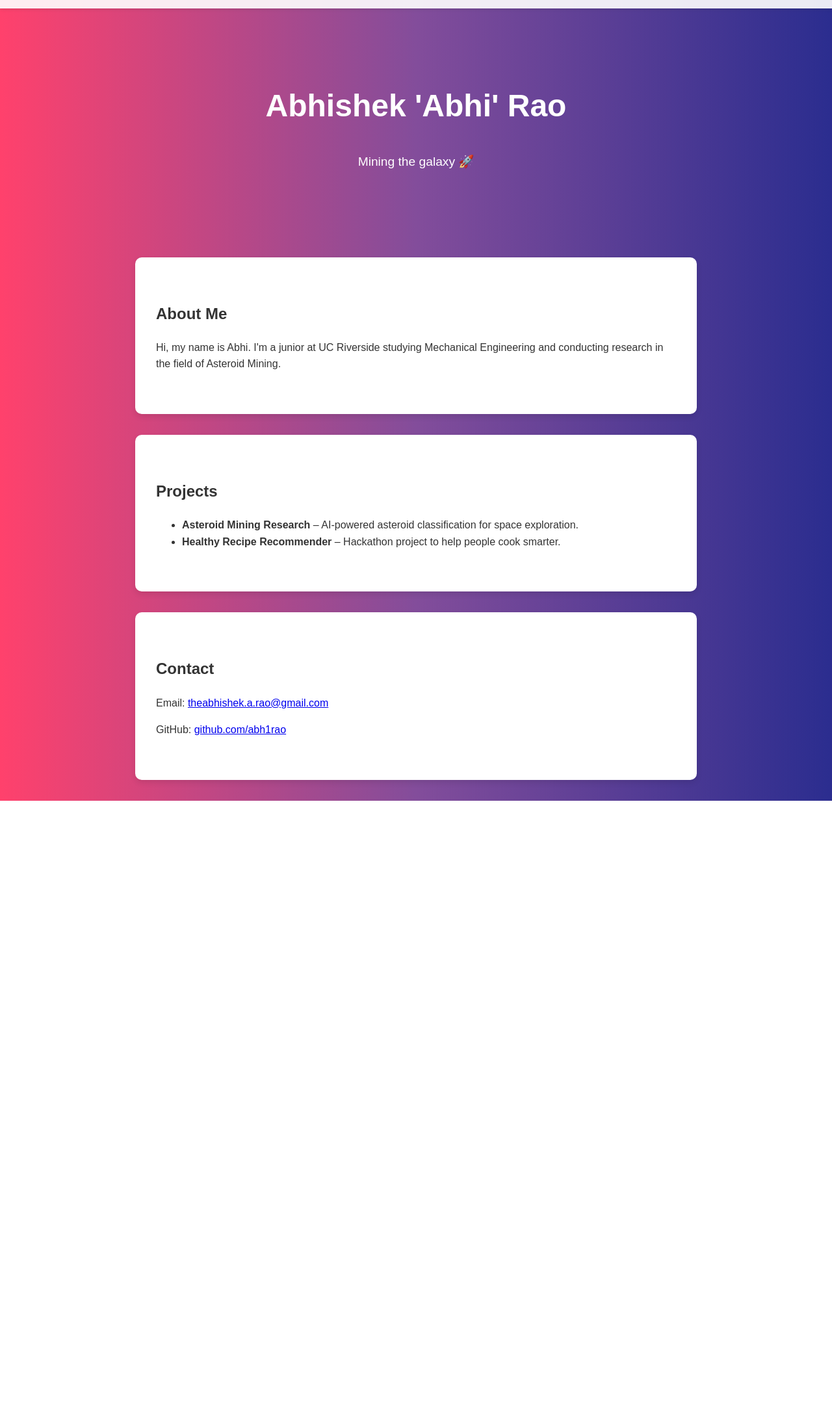
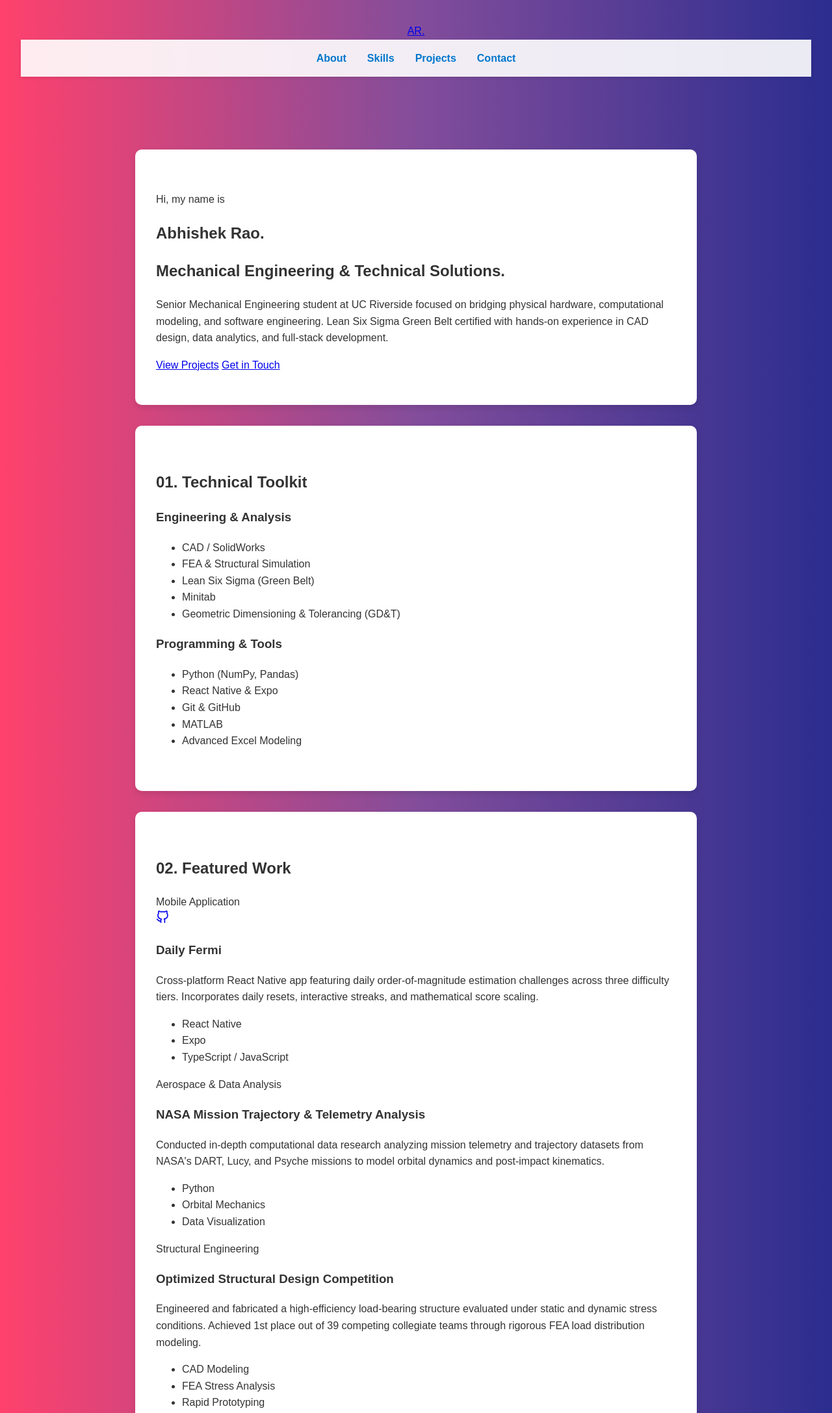
Before and after one commit to abh1rao/abh1rao.github.io, a plain HTML site: page index.html in a window 1280 px wide. Shown: the part 45-2219 px from the top of the page at 65% size. Before the commit the page ends 1277 px from the top, so only its background shows below. Drawn offline with Linux system fonts and the light colour scheme.

Commit message:
Enhance index.html with new layout and content
Updated the HTML structure to enhance the layout and content of the webpage. Added viewport meta tag, improved navigation, and included sections for skills, projects, and contact information.

```diff
--- a/index.html
+++ b/index.html
@@ -1,46 +1,159 @@
 <!DOCTYPE html>
 <html lang="en">
 <head>
-  <meta charset="UTF-8">
-  <title>Abhi Rao</title>
-  <link rel="stylesheet" href="style.css">
+  <meta charset="UTF-8" />
+  <meta name="viewport" content="width=device-width, initial-scale=1.0" />
+  <title>Abhishek Rao | Mechanical Engineering & Tech</title>
+  <link rel="preconnect" href="https://fonts.googleapis.com">
+  <link rel="preconnect" href="https://fonts.gstatic.com" crossorigin>
+  <link href="https://fonts.googleapis.com/css2?family=Inter:wght@400;500;600;700&family=JetBrains+Mono:wght@400;500&display=swap" rel="stylesheet">
+  <link rel="stylesheet" href="style.css" />
 </head>
 <body>
 
-  <!-- Navigation bar -->
-  <nav>
+  <!-- Navigation -->
+  <header class="navbar">
+    <div class="nav-container">
+      <a href="#" class="nav-logo">AR<span>.</span></a>
+      <nav class="nav-links">
         <a href="#about">About</a>
+        <a href="#skills">Skills</a>
         <a href="#projects">Projects</a>
-    <a href="#contact">Contact</a>
+        <a href="#contact" class="btn-sm">Contact</a>
       </nav>
-
-  <!-- Hero -->
-  <header>
-    <h1>Abhishek 'Abhi' Rao</h1>
-    <p>Mining the galaxy 🚀</p>
+    </div>
   </header>
 
-  <!-- About section -->
-  <section id="about">
-    <h2>About Me</h2>
-    <p>Hi, my name is Abhi. I'm a junior at UC Riverside studying Mechanical Engineering and conducting research in the field of Asteroid Mining.</p>
+  <main>
+    <!-- Hero Section -->
+    <section class="hero">
+      <div class="container">
+        <p class="tagline">Hi, my name is</p>
+        <h1 class="hero-title">Abhishek Rao.</h1>
+        <h2 class="hero-subtitle">Mechanical Engineering & Technical Solutions.</h2>
+        <p class="hero-description">
+          Senior Mechanical Engineering student at UC Riverside focused on bridging physical hardware, computational modeling, and software engineering. Lean Six Sigma Green Belt certified with hands-on experience in CAD design, data analytics, and full-stack development.
+        </p>
+        <div class="hero-actions">
+          <a href="#projects" class="btn btn-primary">View Projects</a>
+          <a href="#contact" class="btn btn-secondary">Get in Touch</a>
+        </div>
+      </div>
     </section>
 
-  <!-- Projects section -->
-  <section id="projects">
-    <h2>Projects</h2>
-    <ul>
-      <li><b>Asteroid Mining Research</b> – AI-powered asteroid classification for space exploration.</li>
-      <li><b>Healthy Recipe Recommender</b> – Hackathon project to help people cook smarter.</li>
+    <!-- Skills Section -->
+    <section id="skills" class="section">
+      <div class="container">
+        <h2 class="section-title"><span>01.</span> Technical Toolkit</h2>
+        <div class="skills-grid">
+          <div class="skill-category">
+            <h3>Engineering & Analysis</h3>
+            <ul class="tag-list">
+              <li>CAD / SolidWorks</li>
+              <li>FEA & Structural Simulation</li>
+              <li>Lean Six Sigma (Green Belt)</li>
+              <li>Minitab</li>
+              <li>Geometric Dimensioning & Tolerancing (GD&T)</li>
             </ul>
+          </div>
+          <div class="skill-category">
+            <h3>Programming & Tools</h3>
+            <ul class="tag-list">
+              <li>Python (NumPy, Pandas)</li>
+              <li>React Native & Expo</li>
+              <li>Git & GitHub</li>
+              <li>MATLAB</li>
+              <li>Advanced Excel Modeling</li>
+            </ul>
+          </div>
+        </div>
+      </div>
     </section>
 
-  <!-- Contact section -->
-  <section id="contact">
-    <h2>Contact</h2>
-    <p>Email: <a href="mailto:youremail@example.com">theabhishek.a.rao@gmail.com</a></p>
-    <p>GitHub: <a href="https://github.com/abh1rao">github.com/abh1rao</a></p>
+    <!-- Projects Section -->
+    <section id="projects" class="section">
+      <div class="container">
+        <h2 class="section-title"><span>02.</span> Featured Work</h2>
+        <div class="projects-grid">
+
+          <!-- Project 1 -->
+          <article class="project-card">
+            <div class="project-header">
+              <span class="project-type">Mobile Application</span>
+              <div class="project-links">
+                <a href="https://github.com/abh1rao/fermi-daily" target="_blank" rel="noopener noreferrer" aria-label="GitHub">
+                  <svg width="20" height="20" viewBox="0 0 24 24" fill="none" stroke="currentColor" stroke-width="2" stroke-linecap="round" stroke-linejoin="round"><path d="M9 19c-5 1.5-5-2.5-7-3m14 6v-3.87a3.37 3.37 0 0 0-.94-2.61c3.14-.35 6.44-1.54 6.44-7A5.44 5.44 0 0 0 20 4.77 5.07 5.07 0 0 0 19.91 1S18.73.65 16 2.48a13.38 13.38 0 0 0-7 0C6.27.65 5.09 1 5.09 1A5.07 5.07 0 0 0 5 4.77a5.44 5.44 0 0 0-1.5 3.78c0 5.42 3.3 6.61 6.44 7A3.37 3.37 0 0 0 9 18.13V22"></path></svg>
+                </a>
+              </div>
+            </div>
+            <h3 class="project-name">Daily Fermi</h3>
+            <p class="project-desc">
+              Cross-platform React Native app featuring daily order-of-magnitude estimation challenges across three difficulty tiers. Incorporates daily resets, interactive streaks, and mathematical score scaling.
+            </p>
+            <ul class="project-tech">
+              <li>React Native</li>
+              <li>Expo</li>
+              <li>TypeScript / JavaScript</li>
+            </ul>
+          </article>
+
+          <!-- Project 2 -->
+          <article class="project-card">
+            <div class="project-header">
+              <span class="project-type">Aerospace & Data Analysis</span>
+            </div>
+            <h3 class="project-name">NASA Mission Trajectory & Telemetry Analysis</h3>
+            <p class="project-desc">
+              Conducted in-depth computational data research analyzing mission telemetry and trajectory datasets from NASA's DART, Lucy, and Psyche missions to model orbital dynamics and post-impact kinematics.
+            </p>
+            <ul class="project-tech">
+              <li>Python</li>
+              <li>Orbital Mechanics</li>
+              <li>Data Visualization</li>
+            </ul>
+          </article>
+
+          <!-- Project 3 -->
+          <article class="project-card">
+            <div class="project-header">
+              <span class="project-type">Structural Engineering</span>
+            </div>
+            <h3 class="project-name">Optimized Structural Design Competition</h3>
+            <p class="project-desc">
+              Engineered and fabricated a high-efficiency load-bearing structure evaluated under static and dynamic stress conditions. Achieved 1st place out of 39 competing collegiate teams through rigorous FEA load distribution modeling.
+            </p>
+            <ul class="project-tech">
+              <li>CAD Modeling</li>
+              <li>FEA Stress Analysis</li>
+              <li>Rapid Prototyping</li>
+            </ul>
+          </article>
+
+        </div>
+      </div>
     </section>
+
+    <!-- Contact Section -->
+    <section id="contact" class="section contact-section">
+      <div class="container text-center">
+        <h2 class="section-title center"><span>03.</span> Connect</h2>
+        <p class="contact-prompt">
+          Whether you have an inquiry regarding engineering roles, project collaboration, or just want to say hi, my inbox is open.
+        </p>
+        <a href="mailto:your.email@email.com" class="btn btn-primary">Say Hello</a>
+      </div>
+    </section>
+  </main>
+
+  <footer>
+    <div class="container footer-content">
+      <p>Designed & Built by Abhishek Rao</p>
+      <div class="footer-links">
+        <a href="https://github.com/abh1rao" target="_blank" rel="noopener noreferrer">GitHub</a>
+        <a href="https://linkedin.com" target="_blank" rel="noopener noreferrer">LinkedIn</a>
+      </div>
+    </div>
+  </footer>
 
 </body>
 </html>
```
Lines whose indentation alone changed are shown as unchanged.
